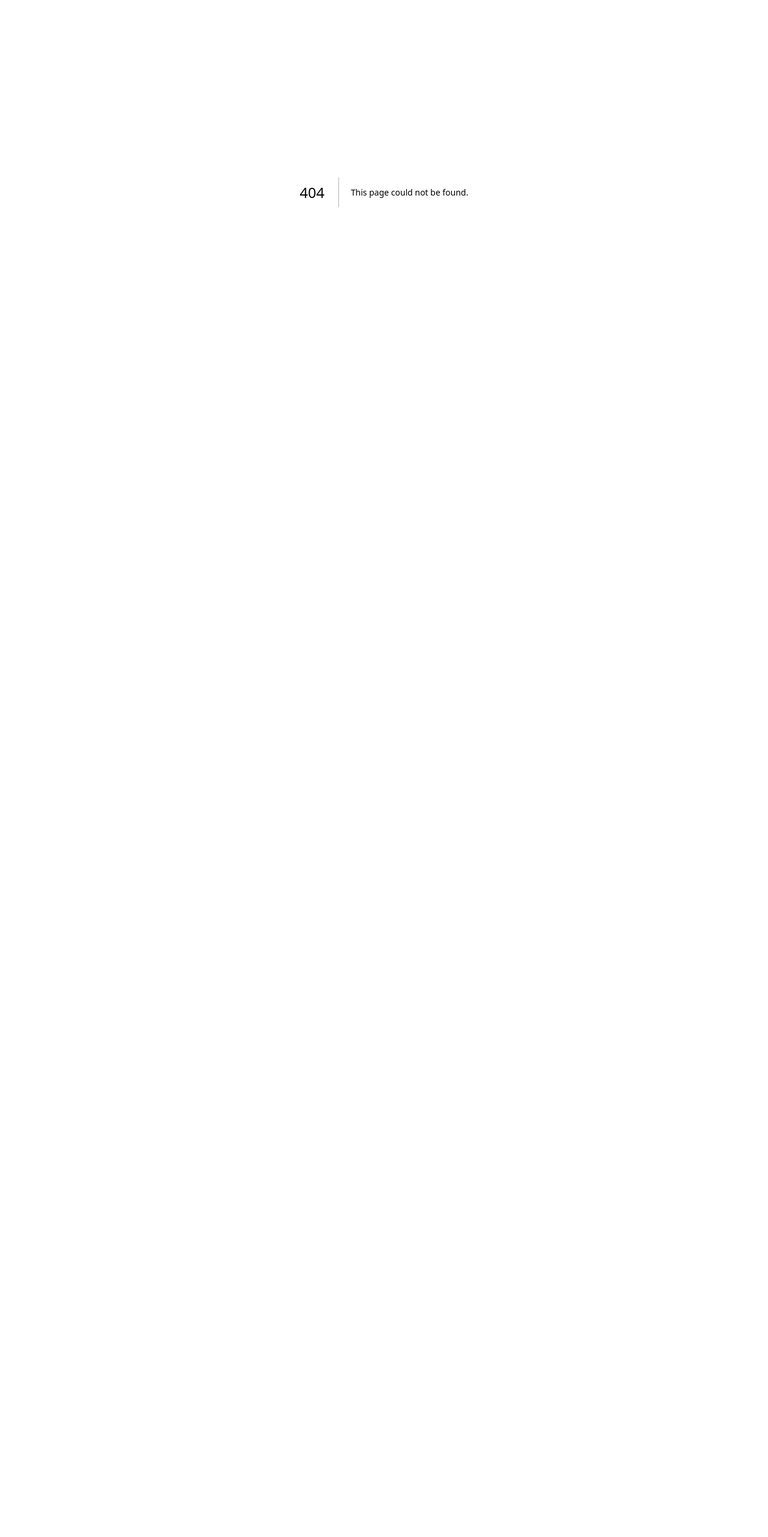
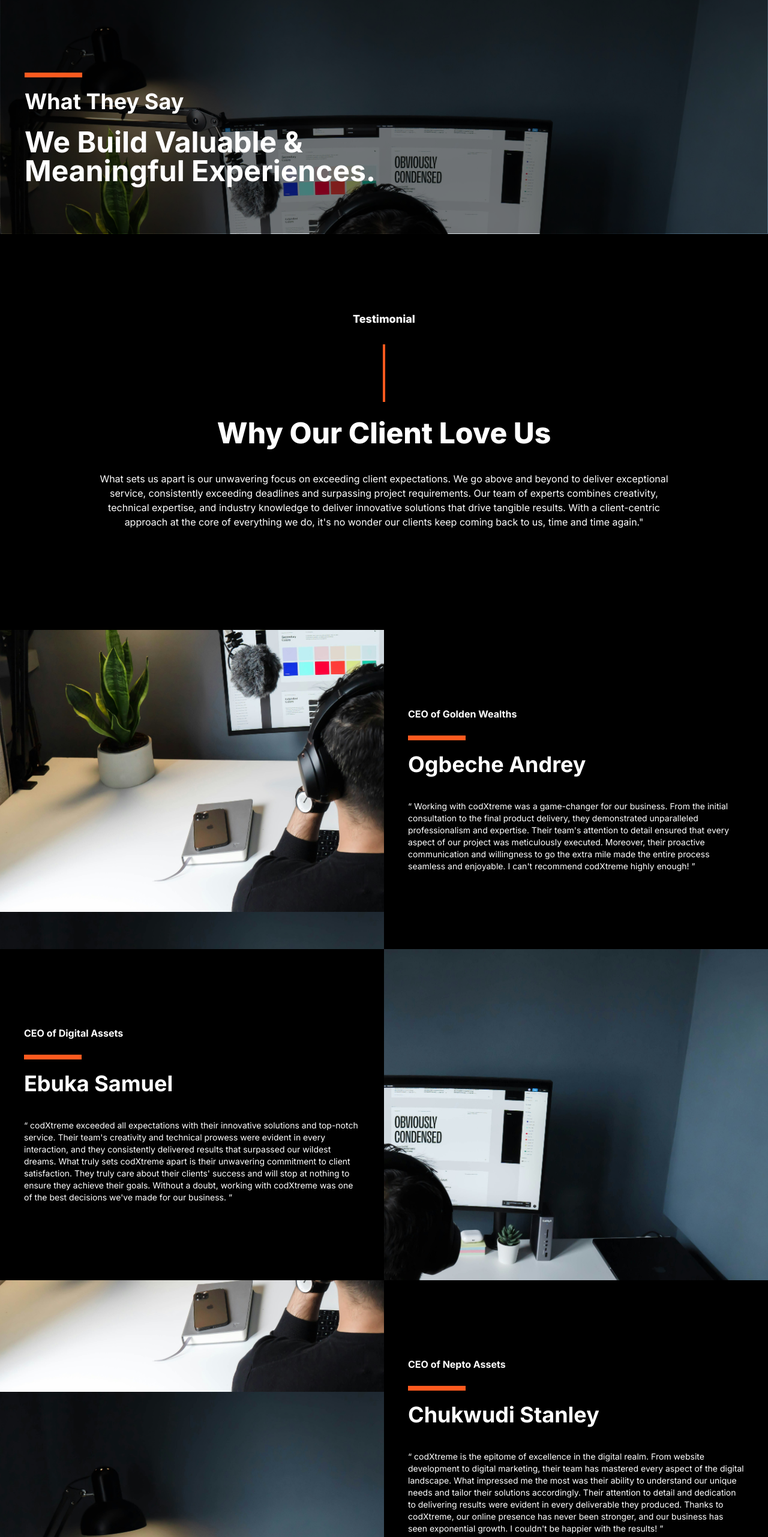
Before and after one commit to EbubeIreneaus/codXtreme, a Next.js app: page /testimonial in a window 1280 px wide. Before the commit this address had no page. Shown: the part 80-2642 px from the top of the page at 60% size. Before the commit the page ends 800 px from the top, so only its background shows below. Built offline with nearby package versions, Linux system fonts and the light colour scheme.

Commit message:
Testimonial Added

```diff
--- /dev/null
+++ b/app/(index)/testimonial/page.tsx
@@ -0,0 +1,139 @@
+import HeadingTxt from "@/app/_components/agency/HeadingTxt";
+import Link from "next/link";
+import { Button } from "primereact/button";
+import { InputText } from "primereact/inputtext";
+import React, { useState } from "react";
+
+function Testimony() {
+  const reviews = [
+    {
+      company: "CEO of Golden Wealths",
+      name: "Ogbeche Andrey",
+      text: "Working with codXtreme was a game-changer for our business. From the initial consultation to the \
+      final product delivery, they demonstrated unparalleled professionalism and expertise. Their team's\
+       attention to detail ensured that every aspect of our project was meticulously executed. Moreover, \
+       their proactive communication and willingness to go the extra mile made the entire process seamless \
+       and enjoyable. I can't recommend codXtreme highly enough!",
+    },
+    {
+      company: "CEO of Digital Assets",
+      name: "Ebuka Samuel",
+      text: "codXtreme exceeded all expectations with their innovative solutions and top-notch service. Their\
+       team's creativity and technical prowess were evident in every interaction, and they consistently delivered\
+        results that surpassed our wildest dreams. What truly sets codXtreme apart is their unwavering\
+         commitment to client satisfaction. They truly care about their clients' success and will stop at\
+          nothing to ensure they achieve their goals. Without a doubt, working with codXtreme was one of \
+          the best decisions we've made for our business.",
+    },
+    {
+      company: "CEO of Nepto Assets",
+      name: "Chukwudi Stanley",
+      text: "codXtreme is the epitome of excellence in the digital realm. From website development to digital\
+       marketing, their team has mastered every aspect of the digital landscape. What impressed me the most was\
+        their ability to understand our unique needs and tailor their solutions accordingly. Their attention to\
+         detail and dedication to delivering results were evident in every deliverable they produced. Thanks to \
+         codXtreme, our online presence has never been stronger, and our business has seen exponential growth.\
+          I couldn't be happier with the results!",
+    },
+    {
+      company: "CEO of SpringField",
+      name: "Nnamani Hillary",
+      text: "codXtreme is hands down the best in the business. Their team's expertise and creativity are unmatched,\
+       and they consistently deliver results that exceed expectations. What sets codXtreme apart is their \
+       customer-centric approach. They take the time to truly understand their clients' needs and goals, and\
+        they tailor their solutions accordingly. Working with codXtreme was a breath of fresh air – they made\
+         the entire process smooth and stress-free. I wouldn't hesitate to recommend codXtreme to anyone looking\
+          to elevate their online presence and grow their business.",
+    },
+  ];
+
+  return (
+    <div className="bg-slate-950 text-white bg-[url('/img/agencybg.jpg')] bg-cover bg-fixed bg-center  min-h-screen">
+      <div
+        className="w-full relative text-white
+      before:absolute before:w-full before:h-full before:left-0 before:top-0 before:bg-black/50 border border-transparent"
+      >
+        <div className="w-full relative md:px-10 px-7 mt-[120px] z-[30] py-20">
+          <div className="max-w-2xl ">
+            <HeadingTxt text="What They Say" /> <br />
+            <h2 className="text-5xl font-bold ">
+              We Build Valuable & Meaningful Experiences.
+            </h2>
+          </div>
+        </div>
+      </div>
+
+      <div className=" w-full">
+        <div className=" py-32 bg-black text-white">
+          <h2 className="text-lg font-extrabold text-center">Testimonial</h2>
+          <span className="text-center px-0.5 w-fit min-h-24 h-full block bg-orange-500 mx-auto my-7"></span>
+          <h2 className="text-5xl font-extrabold text-center">
+            Why Our Client Love Us
+          </h2>
+
+          <p className="text-center py-10 max-w-5xl px-5 mx-auto">
+            What sets us apart is our unwavering focus on exceeding client
+            expectations. We go above and beyond to deliver exceptional service,
+            consistently exceeding deadlines and surpassing project
+            requirements. Our team of experts combines creativity, technical
+            expertise, and industry knowledge to deliver innovative solutions
+            that drive tangible results. With a client-centric approach at the
+            core of everything we do, it's no wonder our clients keep coming
+            back to us, time and time again."
+          </p>
+        </div>
+        <div>
+          {
+            reviews.map((review, index )=> {
+              if(index % 2 == 0){
+                return (
+                  <div className="grid lg:grid-cols-2" key={index}>
+                    <div className="w-full min-h-[100px] h-full bg-transparent "></div>
+                    <div className="bg-black text-white lg:min-h-[400px] py-32 lg:px-10 px-5">
+                      <p className="font-bold">{review.company}</p>
+                      <br />
+                      <HeadingTxt text={review.name} />
+                      <p className="text-sm mt-10">
+                        <q> {review.text} </q>
+                      </p>
+                    </div>
+                  </div>
+                );
+              }else {
+                 return (
+                   <div className="grid lg:grid-cols-2" key={index}>
+                     <div className="bg-black text-white lg:min-h-[400px] py-32 lg:px-10 px-5 order-2 lg:order-1">
+                       <p className="font-bold">{review.company}</p>
+                       <br />
+                       <HeadingTxt text={review.name} />
+                       <p className="text-sm mt-10">
+                         <q> {review.text} </q>
+                       </p>
+                     </div>
+                     <div className="w-full min-h-[100px] h-full  bg-transparent !order-1 lg:!order-2"></div>
+                   </div>
+                 );
+              }
+            })
+          }
+        </div>
+      </div>
+
+      <div className="mt-14 py-20 bg-slate-950">
+        <span className="text-center px-0.5 w-fit min-h-24 h-full block bg-orange-500 mx-auto my-10"></span>
+        <h2 className="text-5xl font-extrabold text-center mb-10">
+          Don&rsquo;t Be Shy, Say Hello!
+        </h2>
+
+        <Link href="/contact" className="w-fit mx-auto block">
+          <Button
+            label="contact us"
+            className="px-24 py-2 mx-auto border-orange-600 bg-transparent hover:bg-transparent hover:border-white"
+          />
+        </Link>
+      </div>
+    </div>
+  );
+}
+
+export default Testimony;
--- a/app/_components/agency/Header.tsx
+++ b/app/_components/agency/Header.tsx
@@ -54,20 +54,26 @@ function Header() {
         >
           <div className="bg-black-90 py-5 min-h-10 mb-5">
             <h2 className="text-xl lg:text-2xl font-extrabold flex items-center justify-end ">
-              <i className="fa fa-close px-2 py-1" onClick={()=>toggleNav()}></i>
+              <i
+                className="fa fa-close px-2 py-1"
+                onClick={() => toggleNav()}
+              ></i>
             </h2>
           </div>
 
           <ul className="flex flex-col gap-7 font-semibold">
             {navLinks.map((news) => (
+              <Link href={news.href}>
                 <li
                   key={news.title}
+                  onClick={()=>toggleNav()}
                   className={`${
                     pathname === news.href ? "text-orange-600" : ""
                   } hover:text-orange-400`}
                 >
-                <Link href={news.href}>{news.title}</Link>
+                  {news.title}
                 </li>
+              </Link>
             ))}
           </ul>
 
@@ -86,7 +92,7 @@ function Header() {
         <Button
           label=""
           className="bg-transparent border-0 hover:bg-transparent ring ring-orange-500 hover:ring-2 lg:hidden"
-          onClick={()=>toggleNav()}
+          onClick={() => toggleNav()}
         >
           <i className="fa fa-bars"></i>
         </Button>
```
Lines whose indentation alone changed are shown as unchanged.
